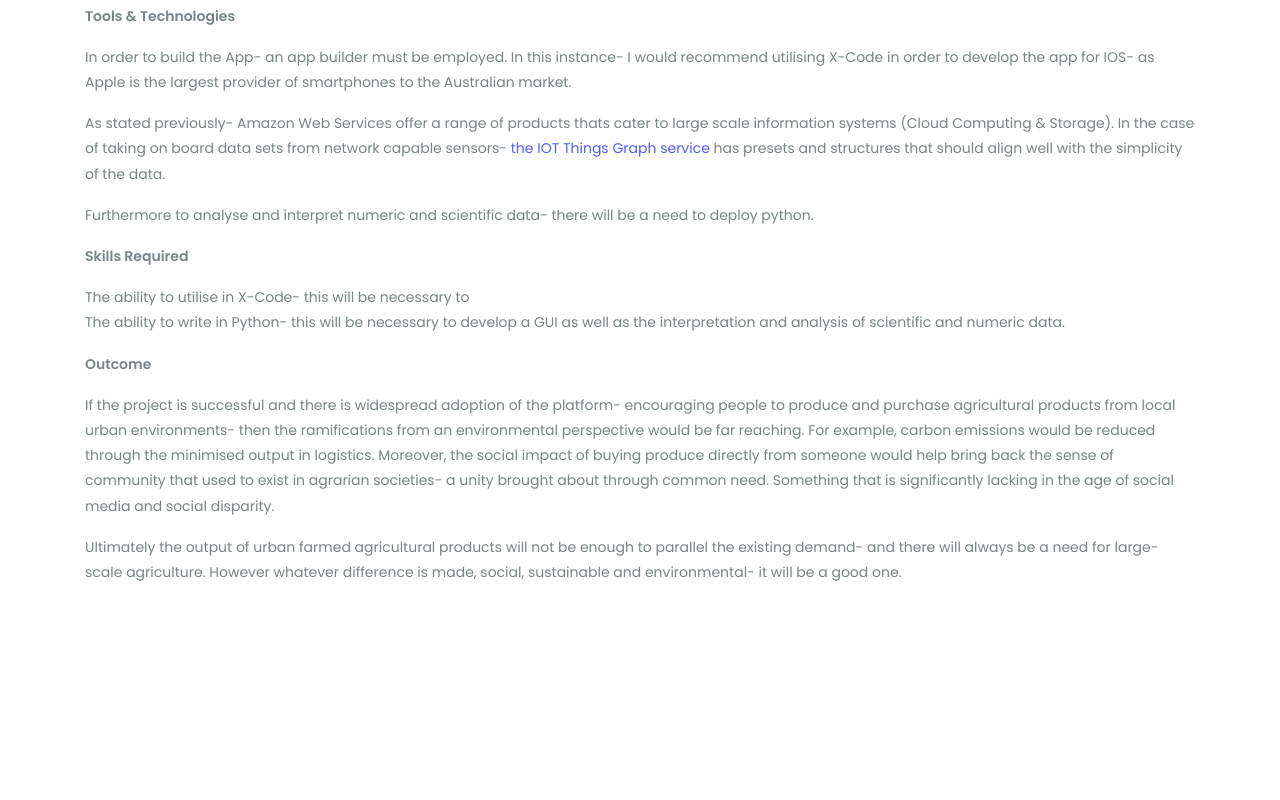
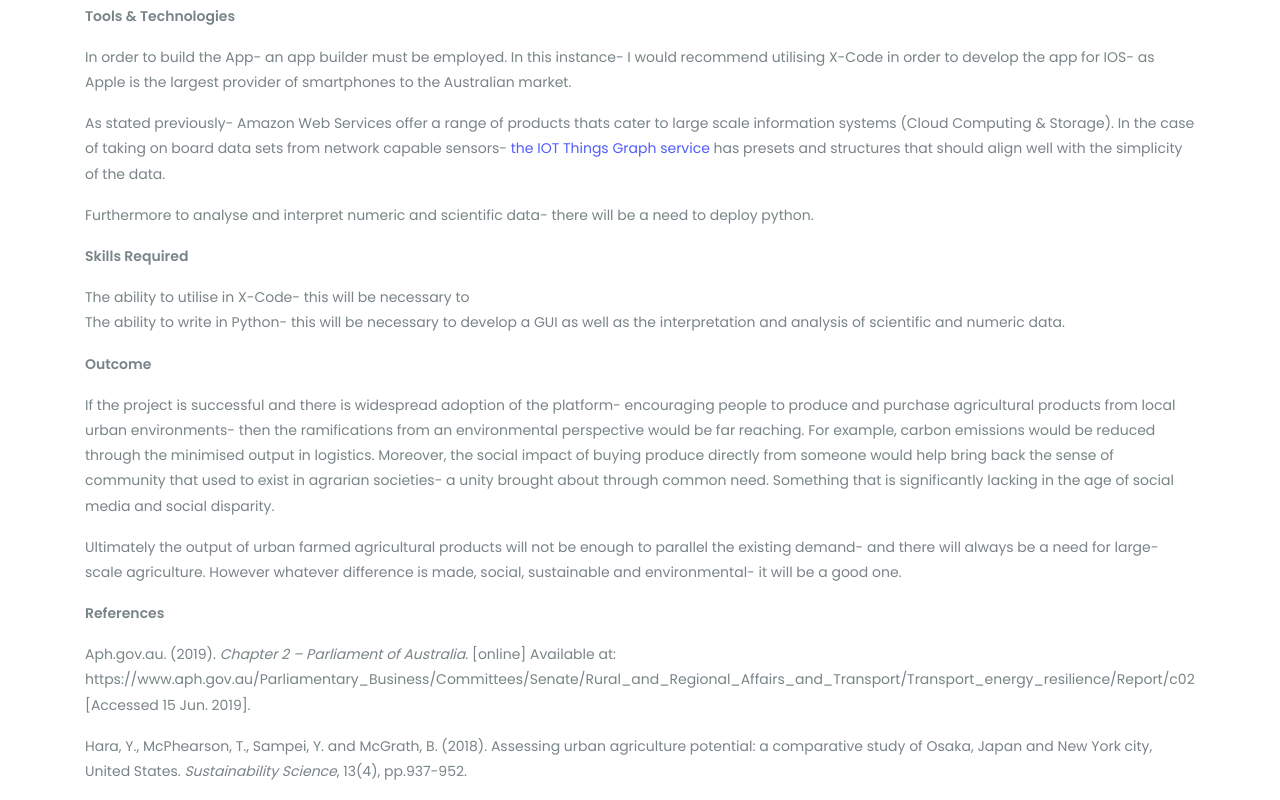
Before and after one commit to QGoh0809/s3724287-github.io, a website: page index.html in a window 1280 px wide. Shown: the part 3415-4215 px from the top of the page. Before the commit the page ends 4016 px from the top, so only its background shows below. Drawn offline with Linux system fonts and the light colour scheme; some packages are replaced by stand-ins of ours; a web font is replaced by a local one.

Commit message:
Update index.html

```diff
--- a/index.html
+++ b/index.html
@@ -202,6 +202,16 @@
 
 
 <p>Ultimately the output of urban farmed agricultural products will not be enough to parallel the existing demand- and there will always be a need for large-scale agriculture. However whatever difference is made, social, sustainable and environmental- it will be a good one.&nbsp;<br></p>
+
+	<p><strong>References</strong></p>
+
+
+
+<p>Aph.gov.au. (2019). <em>Chapter 2 – Parliament of Australia</em>. [online] Available at: https://www.aph.gov.au/Parliamentary_Business/Committees/Senate/Rural_and_Regional_Affairs_and_Transport/Transport_energy_resilience/Report/c02 [Accessed 15 Jun. 2019].</p>
+
+
+
+<p>Hara, Y., McPhearson, T., Sampei, Y. and McGrath, B. (2018). Assessing urban agriculture potential: a comparative study of Osaka, Japan and New York city, United States.&nbsp;<em>Sustainability Science</em>, 13(4), pp.937-952.</p>
                                     </div>
 
  </div>
```
